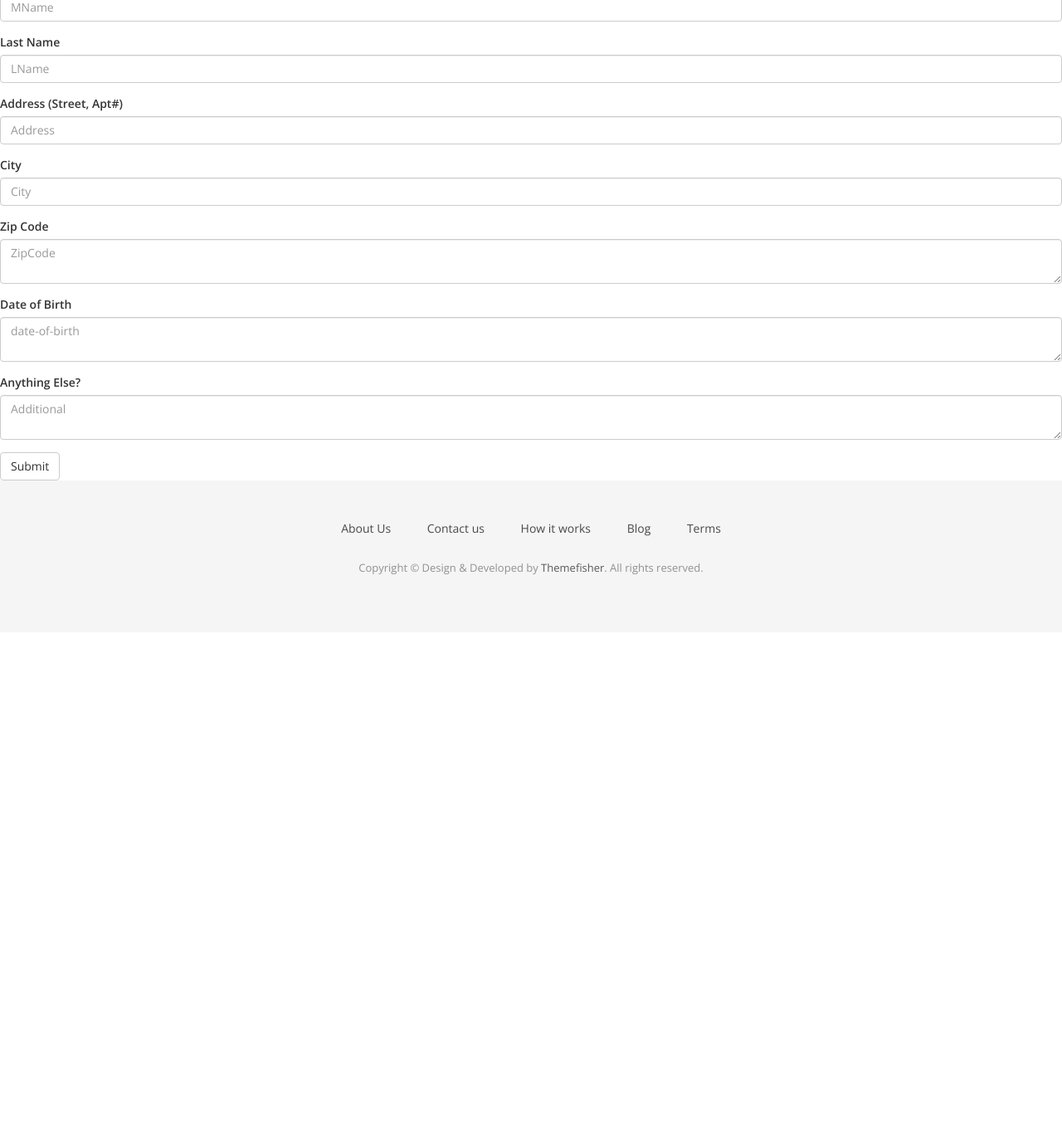
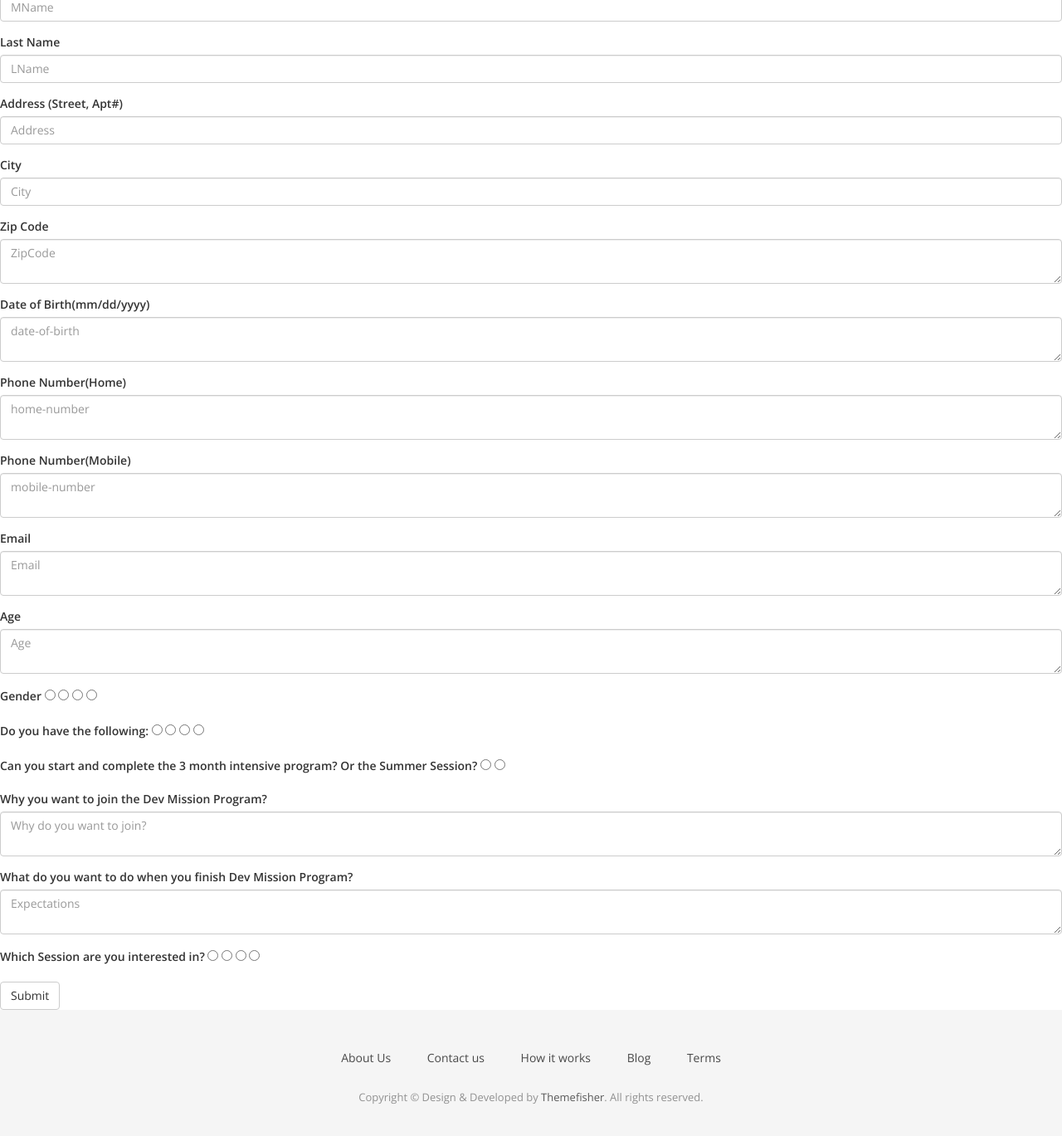
Before and after one commit to dev-mission/devmission.org, a Jekyll site: the page built from pages/participate.html, in a window 1280 px wide and 1400 px high, scrolled down 267 px. Shown: the top 1369 px of the window at 83% size. Built offline with Jekyll 4.4.1, drawn with Linux system fonts in a browser that asks for light colours; nearby versions of some CDN libraries; some web fonts are replaced; before the commit the page ends 1029 px from its top, so only the background shows below that.

Commit message:
Complete participation form

```diff
--- a/pages/participate.html
+++ b/pages/participate.html
@@ -7,50 +7,111 @@ permalink: /get-involved/participate/
 <form action="" method="POST">
   <div class="form-group">
         <label for="contact-first-name">First Name</label>
-        <input type="text" class="form-control" id="contact-first-name" placeholder="FName" name="entry.2005620554" aria-describedby="contact-first-name-error">
+        <input type="text" class="form-control" id="contact-first-name" placeholder="FName" name="entry.164084543" aria-describedby="contact-first-name-error">
         <p id="contact-first-name-error" class="help-block"></p>
   </div>
 
   <div class="form-group">
         <label for="contact-middle-name">Middle Name</label>
-        <input type="text" class="form-control" id="contact-middle-name" placeholder="MName" name="entry.2005620554" aria-describedby="contact-middle-name-error">
+        <input type="text" class="form-control" id="contact-middle-name" placeholder="MName" name="entry.919386072" aria-describedby="contact-middle-name-error">
         <p id="contact-middle-name-error" class="help-block"></p>
   </div>
 
   <div class="form-group">
         <label for="contact-last-name">Last Name</label>
-        <input type="text" class="form-control" id="contact-last-name" placeholder="LName" name="entry.2005620554" aria-describedby="contact-last-name-error">
+        <input type="text" class="form-control" id="contact-last-name" placeholder="LName" name="entry.206814970" aria-describedby="contact-last-name-error">
         <p id="contact-last-name-error" class="help-block"></p>
   </div>
 
   <div class="form-group">
         <label for="address-title">Address (Street, Apt#)</label>
-        <input type="title" class="form-control" id="address-title" placeholder="Address" name="entry.2120814685" aria-describedby="address-title-error">
+        <input type="title" class="form-control" id="address-title" placeholder="Address" name="entry.1358523807" aria-describedby="address-title-error">
         <p id="address-title-error" class="help-block"></p>
   </div>
 
   <div class="form-group">
         <label for="city">City</label>
-        <input type="text" class="form-control" id="city" placeholder="City" name="entry.99450920" aria-describedby="city-error">
+        <input type="text" class="form-control" id="city" placeholder="City" name="entry.952400269" aria-describedby="city-error">
         <p id="city-error" class="help-block"></p>
   </div>
 
   <div class="form-group">
         <label for="zip code">Zip Code</label>
-        <textarea class="form-control" id="zip code" placeholder="ZipCode" name="entry.777197893" aria-describedby="zip-code"></textarea>
+        <textarea class="form-control" id="zip code" placeholder="ZipCode" name="entry.511556928" aria-describedby="zip-code"></textarea>
         <p id="zip-code-error" class="help-block"></p>
   </div>
 
   <div class="form-group">
-        <label for="date-of-birth">Date of Birth</label>
-        <textarea class="form-control" id="date-of-birth" placeholder="date-of-birth" name="entry.1576241862" aria-describedby="date-of-birth-error"></textarea>
+        <label for="date-of-birth">Date of Birth(mm/dd/yyyy)</label>
+        <textarea class="form-control" id="date-of-birth" placeholder="date-of-birth" name="entry.988194661" aria-describedby="date-of-birth-error"></textarea>
         <p id="date-of-birth-error" class="help-block"></p>
   </div>
 
+
   <div class="form-group">
-        <label for="contact-additional">Anything Else?</label>
-        <textarea class="form-control" id="contact-additional" placeholder="Additional" name="entry.371473633" aria-describedby="contact-additional-error"></textarea>
-        <p id="contact-additional-error" class="help-block"></p>
+        <label for="contact-home-number">Phone Number(Home)</label>
+        <textarea class="form-control" id="contact-home-number" placeholder="home-number" name="entry.2088293968" aria-describedby="contact-home-number-error"></textarea>
+        <p id="contact-home-number" class="help-block"></p>
+  </div>
+
+  <div class="form-group">
+        <label for="contact-mobile-number">Phone Number(Mobile)</label>
+        <textarea class="form-control" id="contact-mobile-number" placeholder="mobile-number" name="entry.2088293968" aria-describedby="contact-mobile-number-error"></textarea>
+        <p id="contact-mobile-number" class="help-block"></p>
+  </div>
+
+  <div class="form-group">
+        <label for="contact-email">Email</label>
+        <textarea class="form-control" id="contact-email" placeholder="Email" name="entry.285442385" aria-describedby="contact-email-error"></textarea>
+        <p id="contact-email" class="help-block"></p>
+  </div>
+
+  <div class="form-group">
+    <label for="contact-age">Age</label>
+    <textarea class="form-control" id="contact-age" placeholder="Age" name="entry.84273717" aria-describedby="contact-age-error"></textarea>
+    <p id="contact-age" class="help-block"></p>
+  </div>
+
+  <div class="form-group">
+    <label for="gender"> Gender </label>
+    <input type = "radio" name = "entry.966779481" id="contact-gender" value="Male">
+    <input type = "radio" name = "entry.966779481" id="contact-gender" value="Female">
+    <input type = "radio" name = "entry.966779481" id="contact-gender" value="Transgender">
+    <input type = "radio" name = "entry.966779481" id="contact-gender" value="Prefer not to say">
+  </div>
+
+  <div class="form-group">
+    <label for="identification"> Do you have the following: </label>
+      <input type = "radio" name = "entry.252558192" id="contact-identification" value="CA ID">
+      <input type = "radio" name = "entry.252558192" id="contact-identification" value="CA Driver Licence">
+      <input type = "radio" name = "entry.252558192" id="contact-identification" value="SF ID">
+      <input type = "radio" name = "entry.252558192" id="contact-identification" value="Passport">
+  </div>
+
+  <div class="form-group">
+    <label for="program-commitment"> Can you start and complete the 3 month intensive program? Or the Summer Session? </label>
+    <input type = "radio" name = "entry.311765769" id="commitment" value="Yes">
+    <input type = "radio" name = "entry.311765769" id="commitment" value="No">
+  </div>
+
+  <div class="form-group">
+    <label for="join-reasoning">Why you want to join the Dev Mission Program?</label>
+    <textarea class="form-control" id="join-reasoning" placeholder="Why do you want to join?" name="entry.2081252789" aria-describedby="join-reasoning-error"></textarea>
+    <p id="join-reasoning" class="help-block"></p>
+  </div>
+
+  <div class="form-group">
+    <label for="grad-goals">What do you want to do when you finish Dev Mission Program?</label>
+    <textarea class="form-control" id="grad-goals" placeholder="Expectations" name="entry.1717696693" aria-describedby="grad-goals-error"></textarea>
+    <p id="grad-goals" class="help-block"></p>
+  </div>
+
+  <div class="form-group">
+    <label for="program-session"> Which Session are you interested in? </label>
+    <input type = "radio" name = "entry.1221357470" id="session" value="Spring 2017">
+    <input type = "radio" name = "entry.1221357470" id="session" value="Summer 2017">
+    <input type = "radio" name = "entry.1221357470" id="session" value="Fall 2017">
+    <input type = "radio" name = "entry.1221357470" id="session" value="Spring 2018">
   </div>
 
   <button type="submit" class="btn btn-default" id="participate-form-submit">Submit</button>
```
Also changed, not shown: 4 other files.
